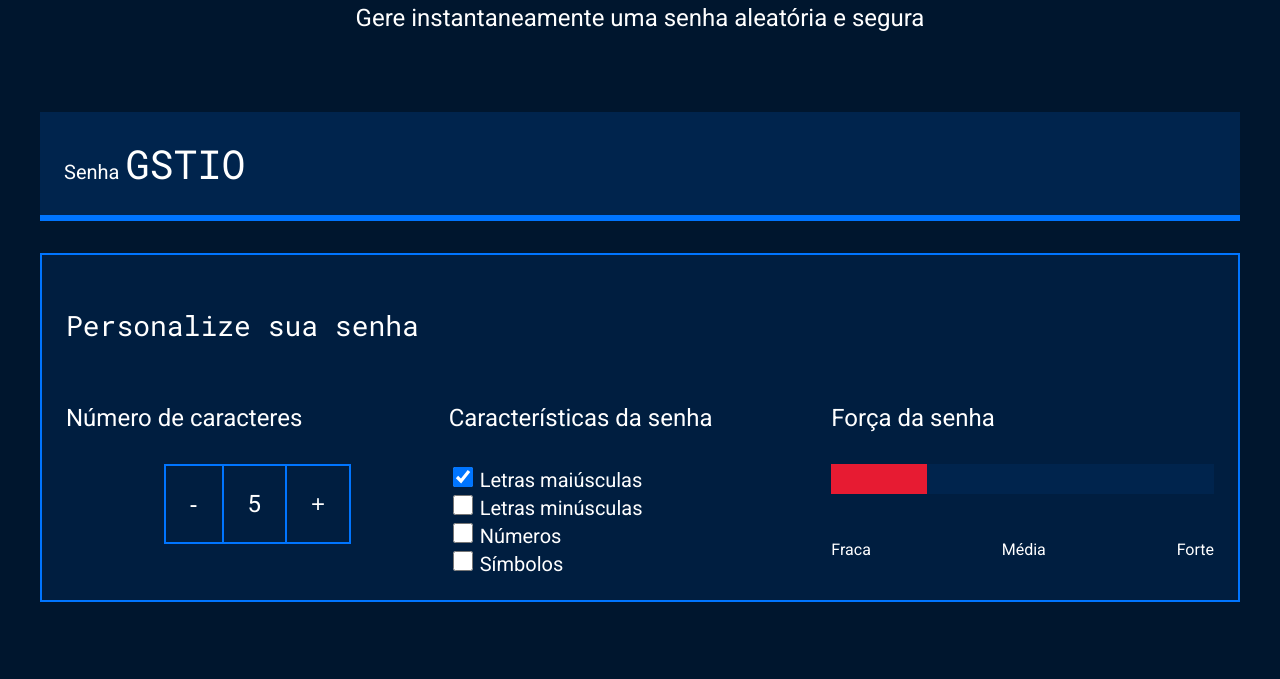
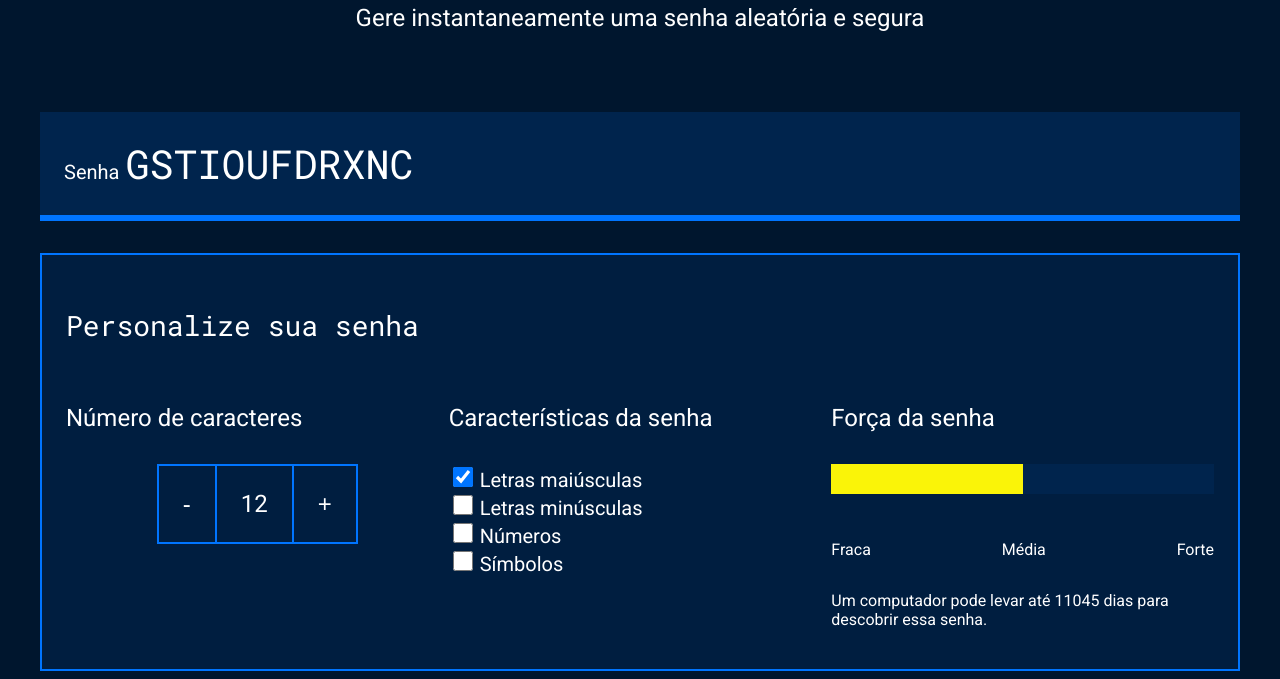
Before and after one commit to Copenhagen1822/Seguran-a-Digital, a plain HTML site: page JS-SENHAS-SEGURAS/index.html in a window 1280 px wide. Shown: the part 214-893 px from the top of the page. Before the commit the page ends 824 px from the top, so only its background shows below. Drawn offline with Linux system fonts and the light colour scheme; files whose address does not match are found by name.

Commit message:
juancesar

```diff
--- a/JS-SENHAS-SEGURAS/index.html
+++ b/JS-SENHAS-SEGURAS/index.html
@@ -58,6 +58,7 @@
                         <p>Média</p>
                         <p>Forte</p>
                     </div>
+                    <p class="entropia"></p>
                 </div>
             </div>
         </div>
--- a/JS-SENHAS-SEGURAS/main.js
+++ b/JS-SENHAS-SEGURAS/main.js
@@ -1,8 +1,14 @@
 const numeroSenha = document.querySelector('.parametro-senha__texto');
-let tamanhoSenha = 5;
+let tamanhoSenha = 12;
 numeroSenha.textContent = tamanhoSenha;
-
+const letrasMaiusculas = 'ABCDEFGHIJKLMNOPQRSTUVXYWZ';
+const letrasMinusculas = 'abcdefghijklmnopqrstuvxywz';
+const numeros = '0123456789';
+const simbolos = '!@%*?';
 const botoes = document.querySelectorAll('.parametro-senha__botao');
+const campoSenha = document.querySelector('#campo-senha');
+const checkbox = document.querySelectorAll('.checkbox');
+const forcaSenha = document.querySelector('.forca');
 
 botoes[0].onclick = diminuiTamanho;
 botoes[1].onclick = aumentaTamanho;
@@ -24,18 +30,9 @@ function aumentaTamanho() {
     geraSenha();
 }
 
-const campoSenha = document.querySelector('#campo-senha');
-const checkbox = document.querySelectorAll('.checkbox');
-
 for (i = 0; i < checkbox.length; i++) {
     checkbox[i].onclick = geraSenha;
 }
-
-
-const letrasMaiusculas = 'ABCDEFGHIJKLMNOPQRSTUVXYWZ';
-const letrasMinusculas = 'abcdefghijklmnopqrstuvxywz';
-const numeros = '0123456789';
-const simbolos = '!@%*?';
 
 geraSenha();
 
@@ -53,7 +50,6 @@ function geraSenha() {
     if (checkbox[3].checked) {
         alfabeto = alfabeto + simbolos;
     }
-    console.log(alfabeto);
     let senha = '';
     for (let i = 0; i < tamanhoSenha; i++) {
         let numeroAleatorio = Math.random() * alfabeto.length;
@@ -61,4 +57,21 @@ function geraSenha() {
         senha = senha + alfabeto[numeroAleatorio];
     }
     campoSenha.value = senha;
+    classificaSenha(alfabeto.length);
+
 }
+
+function classificaSenha(tamanhoAlfabeto) {
+    let entropia = tamanhoSenha * Math.log2(tamanhoAlfabeto);
+    console.log(entropia);
+    forcaSenha.classList.remove('fraca', 'media', 'forte');
+    if (entropia > 57) {
+        forcaSenha.classList.add('forte');
+    } else if (entropia > 35 && entropia < 57) {
+        forcaSenha.classList.add('media');
+    } else if (entropia <= 35) {
+        forcaSenha.classList.add('fraca');
+    }
+    const valorEntropia = document.querySelector('.entropia');
+    valorEntropia.textContent = "Um computador pode levar até " + Math.floor(2 ** entropia / (100e6 * 60 * 60 * 24)) + " dias para descobrir essa senha.";
+}
```
